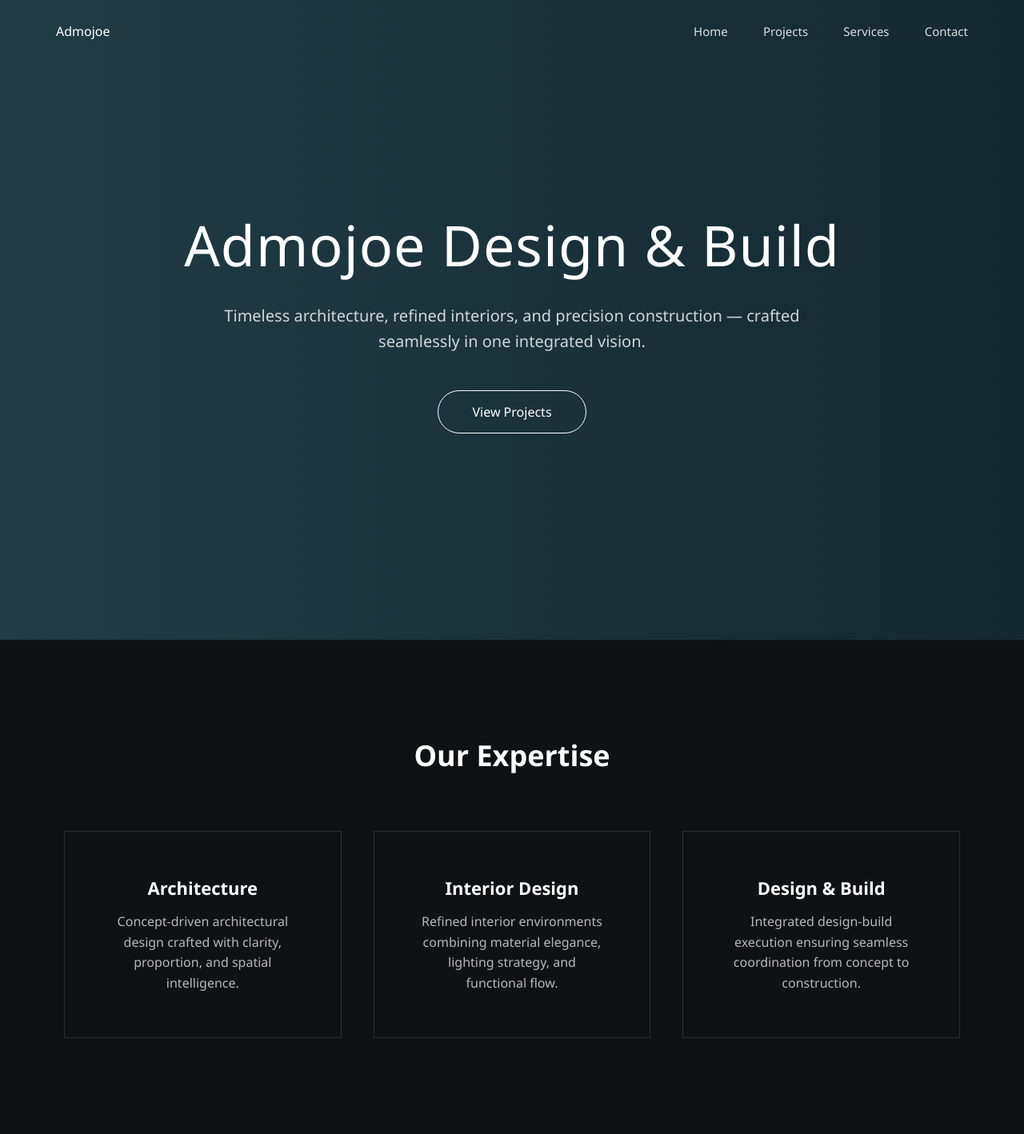
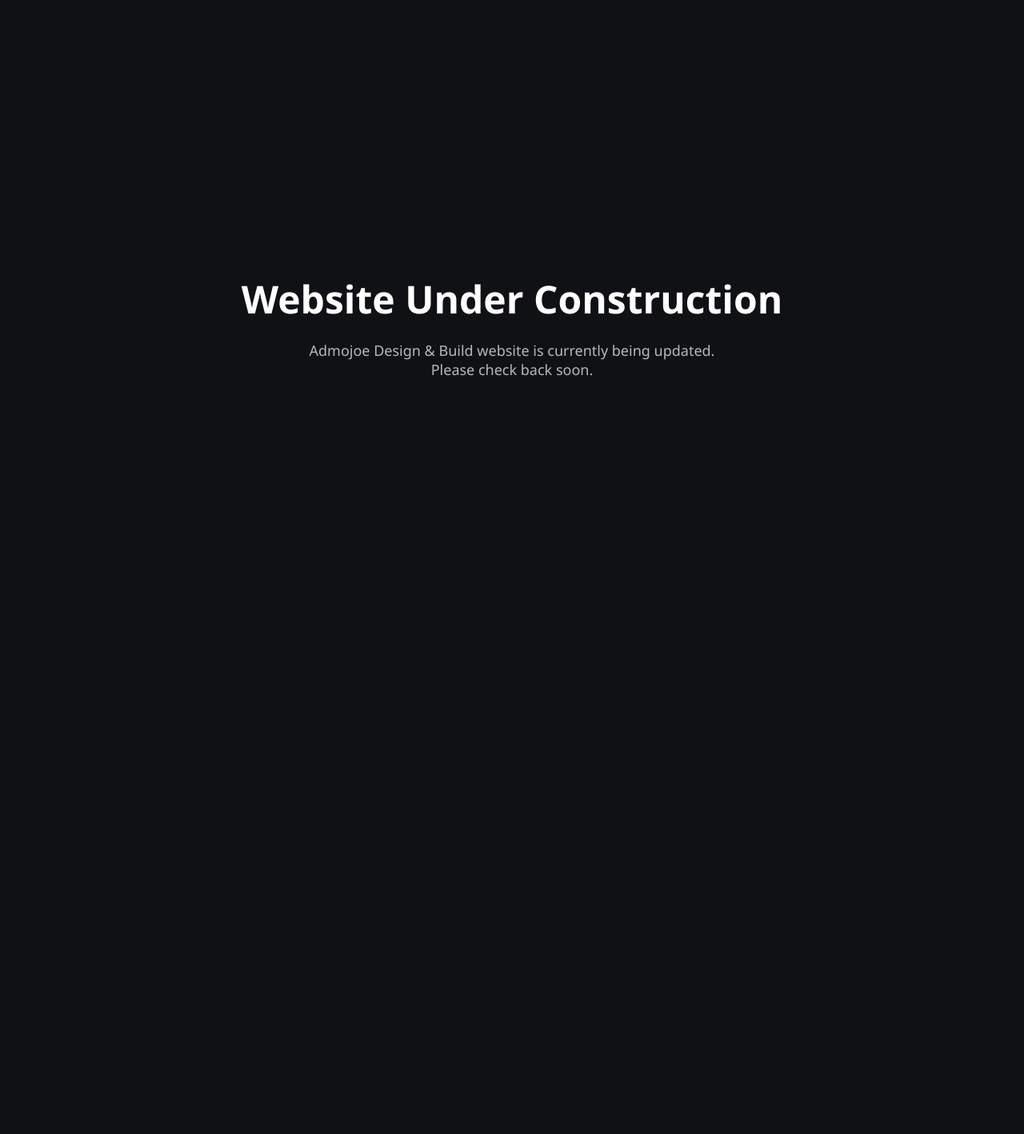
Before and after one commit to admojoe/portofolio, a plain HTML site: page index.html in a window 1280 px wide. Shown: the whole page at 80% size. After the commit the page ends 800 px from the top, so only its background shows below. Drawn offline with Linux system fonts and the light colour scheme.

Commit message:
Update index.html for website under construction
Replaced the existing content with a new layout indicating the website is under construction.

```diff
--- a/index.html
+++ b/index.html
@@ -6,199 +6,37 @@
 <title>Admojoe Design & Build</title>
 
 <style>
-
-*{
+body{
 margin:0;
-padding:0;
-box-sizing:border-box;
+height:100vh;
+display:flex;
+justify-content:center;
+align-items:center;
+background:#0f1115;
+color:white;
 font-family:'Segoe UI', sans-serif;
+text-align:center;
 }
 
-body{
-background:#0f1115;
-color:white;
-overflow-x:hidden;
+h1{
+font-size:48px;
+margin-bottom:20px;
 }
 
-/* NAVBAR */
-.nav{
-position:fixed;
-top:0;
-left:0;
-width:100%;
-padding:28px 70px;
-display:flex;
-justify-content:space-between;
-align-items:center;
-z-index:1000;
+p{
+opacity:.7;
+font-size:18px;
 }
-
-.menu a{
-color:white;
-margin-left:40px;
-text-decoration:none;
-font-size:15px;
-opacity:.85;
-transition:.3s;
-}
-
-.menu a:hover{
-opacity:1;
-}
-
-/* HERO */
-.hero{
-height:100vh;
-display:flex;
-flex-direction:column;
-justify-content:center;
-align-items:center;
-text-align:center;
-position:relative;
-overflow:hidden;
-padding:0 20px;
-}
-
-/* SMOOTH PREMIUM GRADIENT */
-.hero::before{
-content:"";
-position:absolute;
-top:0;
-left:0;
-width:100%;
-height:100%;
-background:linear-gradient(
-270deg,
-#0f2027,
-#203a43,
-#2c5364,
-#1f1c2c
-);
-background-size:400% 400%;
-animation:gradientMove 18s ease infinite;
-z-index:-1;
-}
-
-@keyframes gradientMove{
-0%{background-position:0% 50%;}
-50%{background-position:100% 50%;}
-100%{background-position:0% 50%;}
-}
-
-.hero h1{
-font-size:70px;
-font-weight:500;
-letter-spacing:1px;
-margin-bottom:25px;
-}
-
-.hero p{
-max-width:800px;
-font-size:20px;
-opacity:.8;
-margin-bottom:45px;
-line-height:1.6;
-}
-
-.btn{
-padding:15px 42px;
-border:1px solid white;
-border-radius:40px;
-text-decoration:none;
-color:white;
-font-size:16px;
-transition:.35s;
-}
-
-.btn:hover{
-background:white;
-color:black;
-}
-
-/* SERVICES */
-.services{
-padding:120px 80px;
-text-align:center;
-background:#0f1115;
-}
-
-.services h2{
-font-size:36px;
-margin-bottom:70px;
-}
-
-.grid{
-display:grid;
-grid-template-columns:repeat(3,1fr);
-gap:40px;
-}
-
-.card{
-padding:55px;
-border:1px solid rgba(255,255,255,.12);
-transition:.35s;
-}
-
-.card:hover{
-transform:translateY(-10px);
-border-color:white;
-}
-
-.card h3{
-margin-bottom:15px;
-font-size:22px;
-}
-
-.card p{
-opacity:.7;
-line-height:1.6;
-}
-
 </style>
 </head>
 
 <body>
 
-<nav class="nav">
-<div>Admojoe</div>
-<div class="menu">
-<a href="#">Home</a>
-<a href="#">Projects</a>
-<a href="#">Services</a>
-<a href="#">Contact</a>
+<div>
+<h1>Website Under Construction</h1>
+<p>Admojoe Design & Build website is currently being updated.<br>
+Please check back soon.</p>
 </div>
-</nav>
-
-<section class="hero">
-<h1>Admojoe Design & Build</h1>
-<p>
-Timeless architecture, refined interiors, and precision construction —
-crafted seamlessly in one integrated vision.
-</p>
-<a href="#" class="btn">View Projects</a>
-</section>
-
-<section class="services">
-<h2>Our Expertise</h2>
-
-<div class="grid">
-<div class="card">
-<h3>Architecture</h3>
-<p>Concept-driven architectural design crafted with clarity, proportion, and spatial intelligence.</p>
-</div>
-
-<div class="card">
-<h3>Interior Design</h3>
-<p>Refined interior environments combining material elegance, lighting strategy, and functional flow.</p>
-</div>
-
-<div class="card">
-<h3>Design & Build</h3>
-<p>Integrated design-build execution ensuring seamless coordination from concept to construction.</p>
-</div>
-</div>
-
-</section>
 
 </body>
 </html>
```
